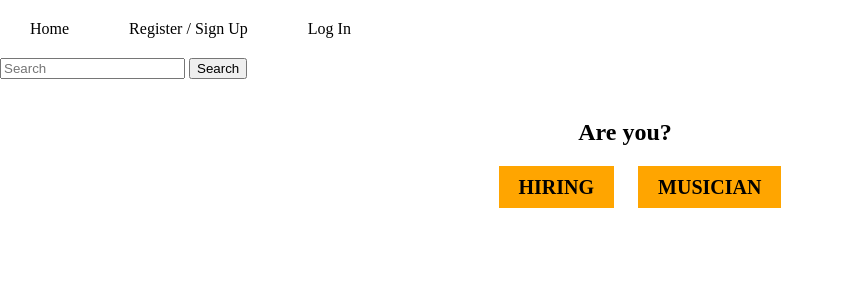
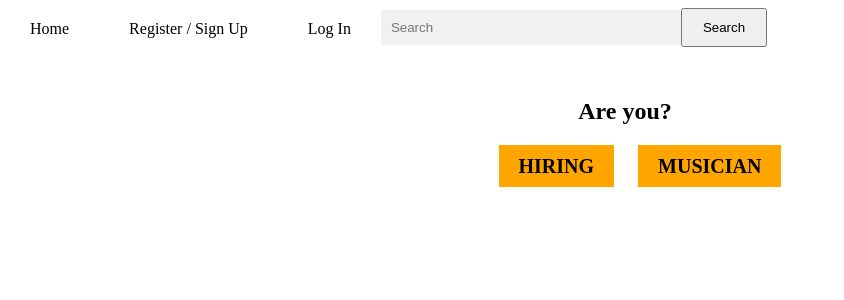
Before and after one commit to scotthuston82/Moving_music, a Rails app: page / in a window 1280 px wide. Shown: the top 300 px of the page, without its empty margins (0-844 px from the left). Run offline with Rails 7, Linux system fonts and the light colour scheme; style sheets or scripts are compiled from the project's sources; parts of the project's set-up code (start-up, migrations or seed data) failed here and were passed over; some libraries are stand-ins or nearby versions.

Commit message:
added styles to the nav bar

```diff
--- a/app/assets/stylesheets/layout.scss
+++ b/app/assets/stylesheets/layout.scss
@@ -18,3 +18,17 @@
 .login label {
   font-size: 20px;
 }
+
+#term {
+  width: 300px;
+  margin: 10px 0 0 0;
+  padding: 10px 10px;
+  background-color: #f1f1f1;
+  border:none;
+  float: left;
+}
+
+nav input[type=submit] {
+  padding: 10px 20px;
+  margin: 8px 0 0 0;
+}
--- a/app/views/layouts/application.html.erb
+++ b/app/views/layouts/application.html.erb
@@ -34,30 +34,22 @@
       <nav class='layout-links clearfix'>
         <%= link_to 'Home', users_path %>
         <% if current_user %>
-          <div class="user-info clearfix">
             <%= link_to "Sign Out", logout_path, method: :delete %>
             <%= link_to "My Profile", current_user%>
-          </div>
         <% else %>
-          <div class="register">
             <%= link_to "Register / Sign Up", new_user_path %>
-          </div>
-          <div class="log-in">
             <%= link_to "Log In", new_session_path%>
-          </div>
         <% end %>
-      </nav>
-      <div class = "search">
+        <% if current_user && current_user.kind == "client" %>
+            <%= link_to "Create New Booking", bookings_new_path %>
+        <% end %>
         <%= form_tag(users_path, :method => "get", id: "search-form") do %>
           <%= text_field_tag :term, params[:term], placeholder: "Search" %>
           <%= submit_tag "Search", name: nil %>
         <% end %>
-      </div>
-      <% if current_user && current_user.kind == "client" %>
-        <div class="new-booking-find-musicians">
-          <%= link_to "Create New Booking", bookings_new_path %>
-        </div>
-      <% end %>
+      </nav>
+
+
     </header>
     <%= yield %>
   </body>
```
